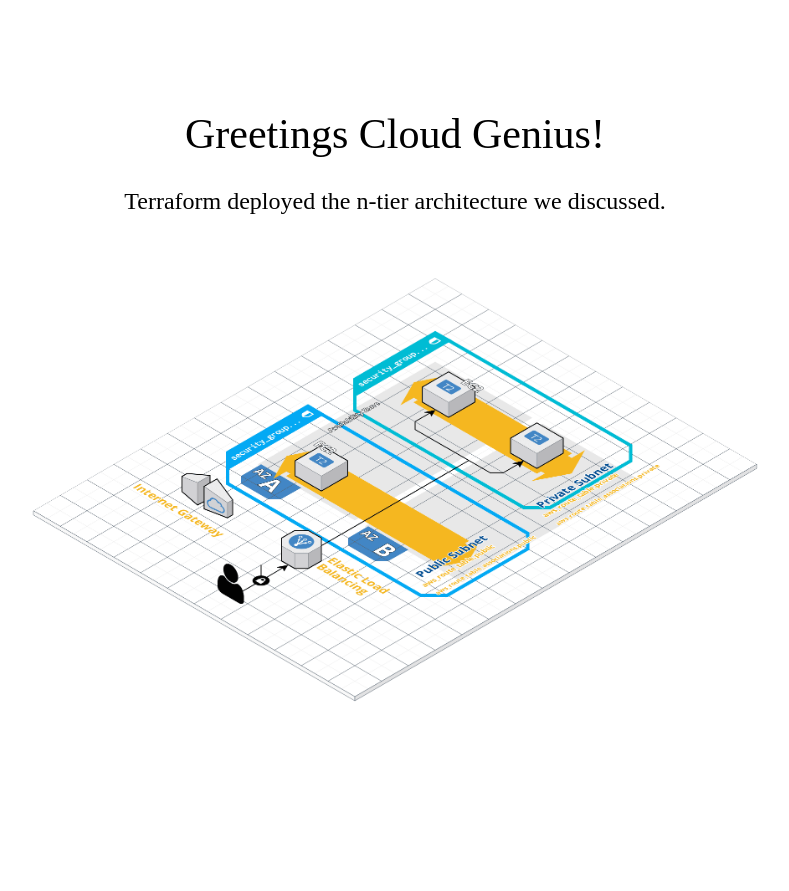
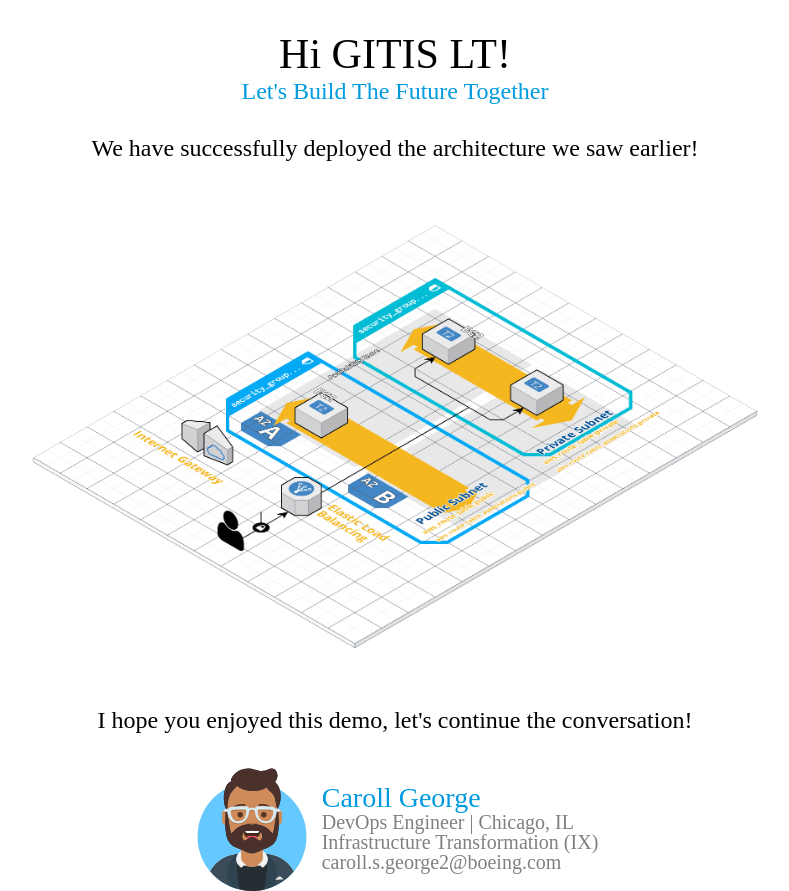
Before and after one commit to caroll2695/nginx, a plain HTML site: page index.html in a window 1280 px wide. Shown: the whole page, without its empty margins (245-1034 px from the left). Before the commit the page ends 800 px from the top, so only its background shows below. Drawn offline with Linux system fonts and the light colour scheme.

Commit message:
modified html page

```diff
--- a/index.html
+++ b/index.html
@@ -1,24 +1,34 @@
 <!DOCTYPE html>
 <html lang="en">
 <head>
-    <meta charset="UTF-8" />
-    <meta name="viewport" content="width=device-width, initial-scale=1.0" />
-    <meta http-equiv="X-UA-Compatible" content="ie=edge" />
-    <title>N-Tier Architecture using Terraform</title>
+    <meta charset="UTF-8">
+    <meta name="viewport" content="width=device-width, initial-scale=1.0">
+    <meta http-equiv="X-UA-Compatible" content="ie=edge">
+    <title>SDI DD2019</title>
 
-    <link href="sdi.css" rel="stylesheet" />
+    <link href="sdi.css" rel="stylesheet">
 </head>
 <body>
+
     <main>
         <div class="header">
-        <h1>Greetings Cloud Genius!</h1>
+            <h1>Hi GITIS LT!</h1>
+                <h2><span class="highlight">Let's Build The Future Together</span></h2>
         </div>
-      <h2>Terraform deployed the n-tier architecture we discussed.</h2>
-      <img
-        src="WebAppReferenceArchitecture.png"
-        class="diagram"
-        alt="Architecture Diagram"
-      />
+        <h2>We have successfully deployed the architecture we saw earlier!</h2>
+        <img src="WebAppReferenceArchitecture.png" class="diagram" alt="Architecture Diagram">
+        <h2 class="footer">I hope you enjoyed this demo, let's continue the conversation!</h2>
+        <div class="contact">
+            <img src="cgavatar.svg" class="avatar" alt="Caroll George">
+            <div class="info">
+                <div class="name">Caroll George</div>
+                <div class="supportingInfo">
+                    <p>DevOps Engineer | Chicago, IL</p>
+                    <p>Infrastructure Transformation (IX)</p>
+                    <p>caroll.s.george2@boeing.com</p>
+                </div>
+            </div>
+        </div>
     </main>
 </body>
 </html>
--- a/sdi.css
+++ b/sdi.css
@@ -21,7 +21,7 @@
 
 main {
     /* height: 100vh; */
-    margin-top: 10vh;
+    margin-top: 0vh;
     width: 100%;
     display: flex;
     flex-direction: column;
@@ -45,7 +45,7 @@
 }
 
 .footer {
-    margin-top: 120px;
+    /* margin-top: px; */
 }
 
 .contact {
```
Also changed, not shown: cgavatar.svg (added). Lines whose indentation alone changed are shown as unchanged.
